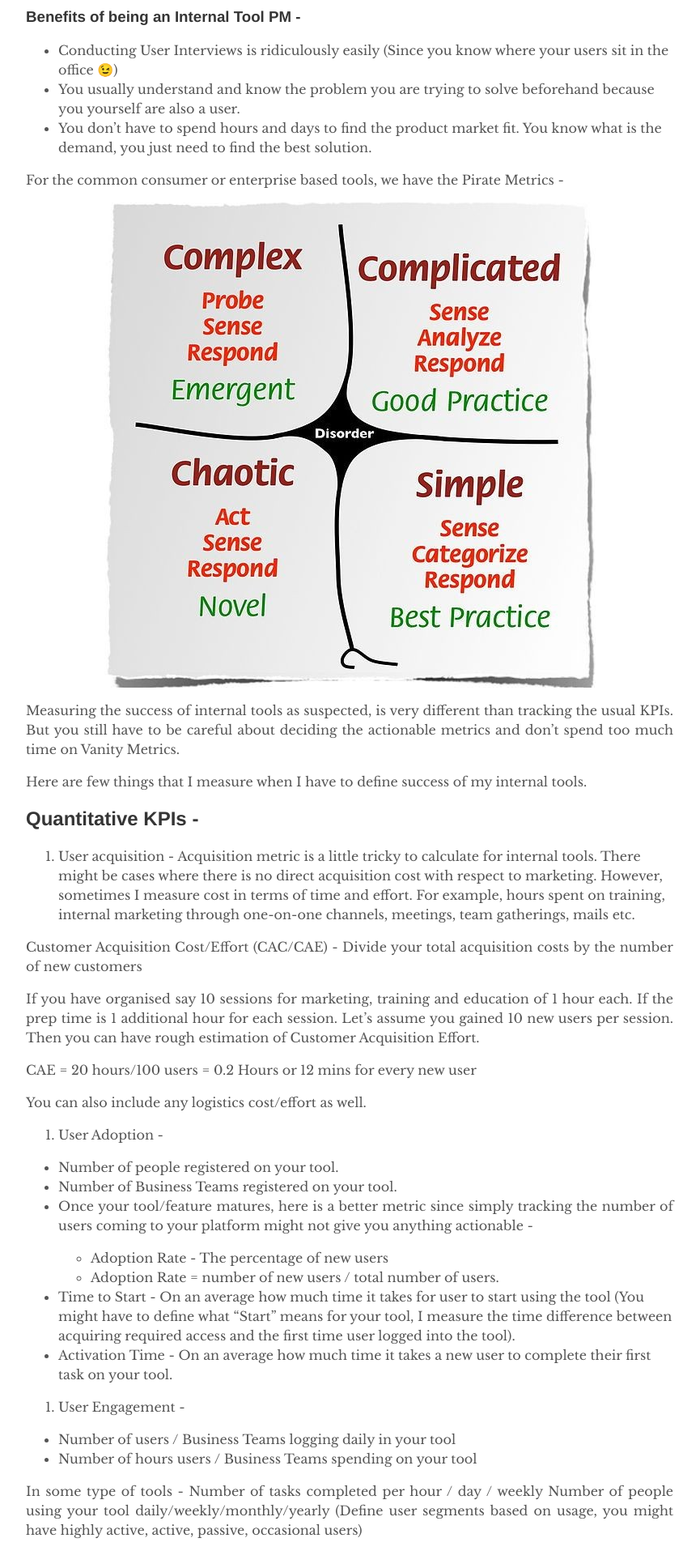
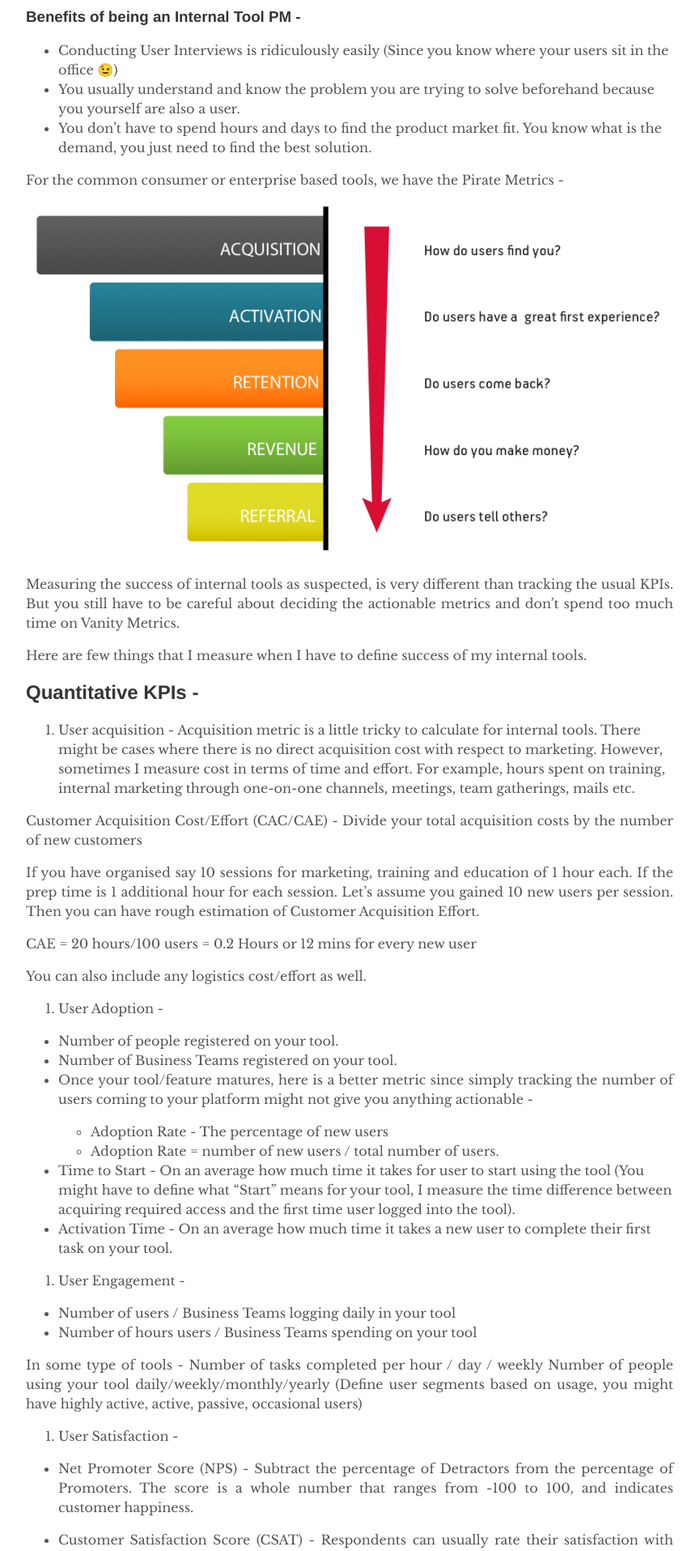
Before and after one commit to Archana-blog/product, a Jekyll site: the page built from _posts/2021-03-21-internal-tools.md, in a window 1280 px wide. Shown: the part 337-2252 px from the top of the page at 81% size, without its empty margins (208-1073 px from the left). Built offline with Jekyll 4.4.1, drawn with Linux system fonts in a browser that asks for light colours.

Commit message:
Update 2021-03-21-internal-tools.md

```diff
--- a/_posts/2021-03-21-internal-tools.md
+++ b/_posts/2021-03-21-internal-tools.md
@@ -16,7 +16,8 @@
 
 For the common consumer or enterprise based tools, we have the Pirate Metrics -
 
-![Alt text](https://github.com/Archana-blog/product/blob/05a747e85bc493e73b38466b388637e56b6b0c66/assets/Cynefin.jpeg?raw=true "Cynefin Framework")
+![Alt text](https://github.com/Archana-blog/product/blob/05a747e85bc493e73b38466b388637e56b6b0c66/assets/pirate-metrics.png?raw=true "Cynefin Framework")
+
 
 Measuring the success of internal tools as suspected, is very different than tracking the usual KPIs. But you still have to be careful about deciding the actionable metrics and don't spend too much time on Vanity Metrics.
 
```
